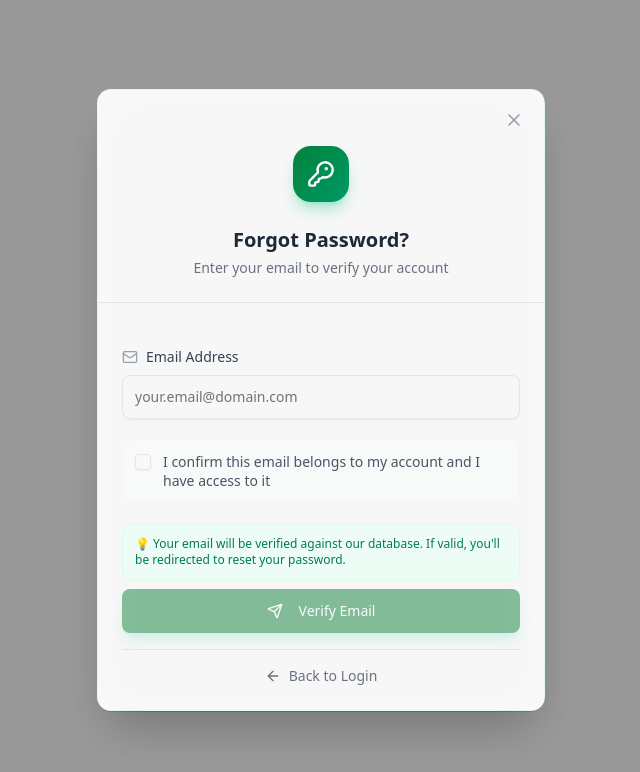
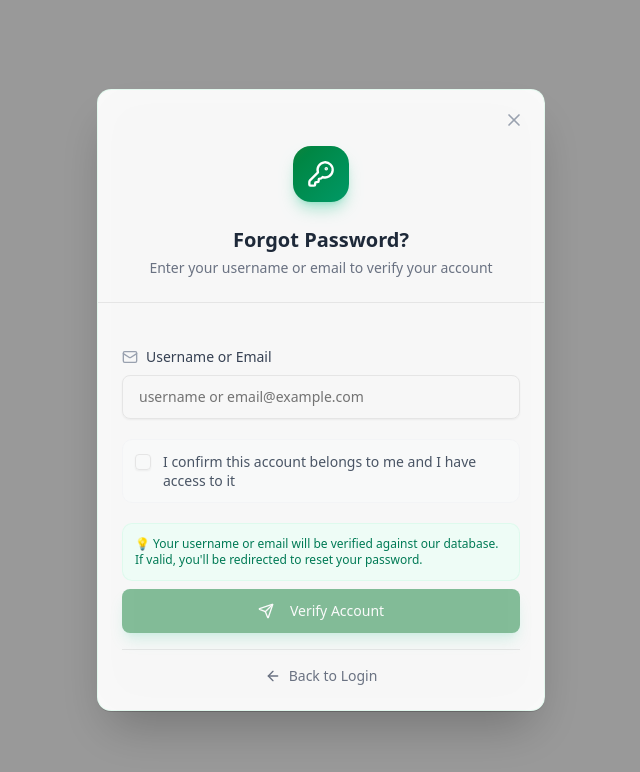
Before and after one commit to sabirsheik/Frontend-PSS, a React (Vite) app: page /forget-password in a window 1280 px wide. Shown: the top 772 px of the page, without its empty margins (319-959 px from the left). Built offline with nearby package versions, Linux system fonts and the light colour scheme; no server answers.

Commit message:
Updated Everything

```diff
--- a/src/Hook/Auth/useAuth.ts
+++ b/src/Hook/Auth/useAuth.ts
@@ -44,6 +44,10 @@ interface LoginResponse extends AuthResponse {
   token?: string;
 }
 
+interface ForgetPasswordResponse extends AuthResponse {
+  email: string;
+}
+
 interface UserResponse {
   success: boolean;
   userData: User;
@@ -62,7 +66,7 @@ interface LoginInput {
 }
 
 interface ForgetPasswordInput {
-  email: string;
+  identifier: string;
 }
 
 interface ResetPasswordInput {
@@ -226,8 +230,8 @@ export const useLogin = () => {
  */
 export const useForgetPassword = () => {
   return useMutation({
-    mutationFn: async (data: ForgetPasswordInput): Promise<AuthResponse> => {
-      return apiFetch<AuthResponse>("/api/auth/forget-password", {
+    mutationFn: async (data: ForgetPasswordInput): Promise<ForgetPasswordResponse> => {
+      return apiFetch<ForgetPasswordResponse>("/api/auth/forget-password", {
         method: "POST",
         body: data,
       });
--- a/src/Ui/Pages/Auth/ForgetPasswordModal/ForgetPasswordModal.tsx
+++ b/src/Ui/Pages/Auth/ForgetPasswordModal/ForgetPasswordModal.tsx
@@ -3,13 +3,14 @@
  * Forgot Password Modal Component
  * ============================================================
  *
- * Handles the password recovery flow. Users enter their email
- * to check if it exists in the database, then navigate to reset password page.
+ * Handles the password recovery flow. Users enter their username
+ * or email to check if it exists in the database, then navigate
+ * to reset password page.
  *
  * Flow:
- * 1. User enters registered email
- * 2. Email existence checked in database
- * 3. Navigate to reset password page
+ * 1. User enters username or email
+ * 2. Account existence checked in database
+ * 3. Navigate to reset password page with user's email
  *
  * @module Ui/Pages/Auth/ForgetPasswordModal
  */
@@ -59,7 +60,7 @@ export const ForgetPasswordModal = () => {
   // ========================================
   // State
   // ========================================
-  const [email, setEmail] = useState("");
+  const [identifier, setIdentifier] = useState("");
   const [error, setError] = useState("");
   const [isConfirmed, setIsConfirmed] = useState(false);
   const [touched, setTouched] = useState(false);
@@ -75,27 +76,33 @@ export const ForgetPasswordModal = () => {
   // ========================================
 
   /**
-   * Check if email is valid
+   * Check if identifier is valid (email or username)
    */
-  const isEmailValid = /^[^\s@]+@[^\s@]+\.[^\s@]+$/.test(email);
+  const isIdentifierValid = (() => {
+    if (!identifier.trim()) return false;
+    // Check if it's an email or a valid username
+    const isEmail = /^[^\s@]+@[^\s@]+\.[^\s@]+$/.test(identifier);
+    const isUsername = /^[a-zA-Z0-9_]{3,30}$/.test(identifier);
+    return isEmail || isUsername;
+  })();
 
   // ========================================
   // Handlers
   // ========================================
 
   /**
-   * Handle email input change
+   * Handle identifier input change
    */
-  const handleEmailChange = useCallback(
+  const handleIdentifierChange = useCallback(
     (e: React.ChangeEvent<HTMLInputElement>) => {
-      setEmail(e.target.value);
+      setIdentifier(e.target.value);
       setError(""); // Clear error on input
     },
     []
   );
 
   /**
-   * Handle email input blur
+   * Handle identifier input blur
    */
   const handleBlur = useCallback(() => {
     setTouched(true);
@@ -115,32 +122,32 @@ export const ForgetPasswordModal = () => {
     e.preventDefault();
     setError("");
 
-    // Trim and lowercase email
-    const trimmedEmail = email.trim().toLowerCase();
+    // Trim identifier
+    const trimmedIdentifier = identifier.trim();
 
-    // Validate email
-    if (!trimmedEmail) {
-      setError("Please enter your email address");
+    // Validate identifier
+    if (!trimmedIdentifier) {
+      setError("Please enter your username or email address");
       return;
     }
 
-    if (!isEmailValid) {
-      setError("Please enter a valid email address");
+    if (!isIdentifierValid) {
+      setError("Please enter a valid username or email address");
       return;
     }
 
     if (!isConfirmed) {
-      setError("Please confirm that this email belongs to your account");
+      setError("Please confirm that this account belongs to you");
       return;
     }
 
-    // Submit forgot password request with trimmed/lowercased email
+    // Submit forgot password request with trimmed identifier
     forgetPasswordMutation.mutate(
-      { email: trimmedEmail },
+      { identifier: trimmedIdentifier },
       {
         onSuccess: (res) => {
-          toast.success(res.message || "Email verified successfully. Redirecting to password reset.");
-          navigate("/reset-password", { state: { email: trimmedEmail } });
+          toast.success(res.message || "Account verified successfully. Redirecting to password reset.");
+          navigate("/reset-password", { state: { email: res.email } });
         },
         onError: (err: Error) => {
           const errorMessage = err.message || "Failed to verify email. Please try again.";
@@ -189,7 +196,7 @@ export const ForgetPasswordModal = () => {
               Forgot Password?
             </CardTitle>
             <CardDescription className="text-gray-500">
-              Enter your email to verify your account
+              Enter your username or email to verify your account
             </CardDescription>
           </div>
         </CardHeader>
@@ -199,34 +206,34 @@ export const ForgetPasswordModal = () => {
         {/* Form */}
         <form onSubmit={handleSubmit}>
           <CardContent className="space-y-5 pt-5">
-            {/* Email Field */}
+            {/* Identifier Field */}
             <div className="space-y-2">
               <Label
-                htmlFor="email"
+                htmlFor="identifier"
                 className="text-sm font-medium text-gray-700 flex items-center gap-2"
               >
                 <Mail className="w-4 h-4 text-gray-400" />
-                Email Address
+                Username or Email
               </Label>
               <div className="relative">
                 <Input
-                  id="email"
-                  type="email"
-                  placeholder="your.email@domain.com"
-                  value={email}
-                  onChange={handleEmailChange}
+                  id="identifier"
+                  type="text"
+                  placeholder="username or email@example.com"
+                  value={identifier}
+                  onChange={handleIdentifierChange}
                   onBlur={handleBlur}
                   disabled={forgetPasswordMutation.isPending}
-                  className={`h-11 pr-10 ${
+                  className={`h-11 pl-4 pr-4 ${
                     error
                       ? "border-red-500 focus-visible:ring-red-500"
-                      : touched && isEmailValid
+                      : touched && isIdentifierValid
                       ? "border-emerald-500 focus-visible:ring-emerald-500"
                       : ""
                   }`}
                 />
-                {touched && email && (
-                  isEmailValid ? (
+                {touched && identifier && (
+                  isIdentifierValid ? (
                     <CheckCircle2 className="absolute right-3 top-1/2 -translate-y-1/2 w-5 h-5 text-emerald-500" />
                   ) : (
                     <AlertCircle className="absolute right-3 top-1/2 -translate-y-1/2 w-5 h-5 text-red-500" />
@@ -253,14 +260,14 @@ export const ForgetPasswordModal = () => {
                 htmlFor="confirm"
                 className="text-sm text-gray-600 leading-snug cursor-pointer"
               >
-                I confirm this email belongs to my account and I have access to it
+                I confirm this account belongs to me and I have access to it
               </Label>
             </div>
 
             {/* Info Box */}
             <div className="p-3 bg-emerald-50/80 rounded-lg border border-emerald-100/50">
               <p className="text-xs text-emerald-700">
-                💡 Your email will be verified against our database.
+                💡 Your username or email will be verified against our database.
                 If valid, you'll be redirected to reset your password.
               </p>
             </div>
@@ -270,18 +277,18 @@ export const ForgetPasswordModal = () => {
             {/* Submit Button */}
             <Button
               type="submit"
-              disabled={forgetPasswordMutation.isPending || !email || !isConfirmed}
+              disabled={forgetPasswordMutation.isPending || !identifier || !isConfirmed}
               className="w-full h-11 bg-baseColor hover:bg-hoverColor text-white font-medium shadow-lg shadow-emerald-500/25 transition-all disabled:opacity-50"
             >
               {forgetPasswordMutation.isPending ? (
                 <>
                   <Loader2 className="w-5 h-5 mr-2 animate-spin" />
-                  Verifying email...
+                  Verifying account...
                 </>
               ) : (
                 <>
                   <Send className="w-5 h-5 mr-2" />
-                  Verify Email
+                  Verify Account
                 </>
               )}
             </Button>
```
